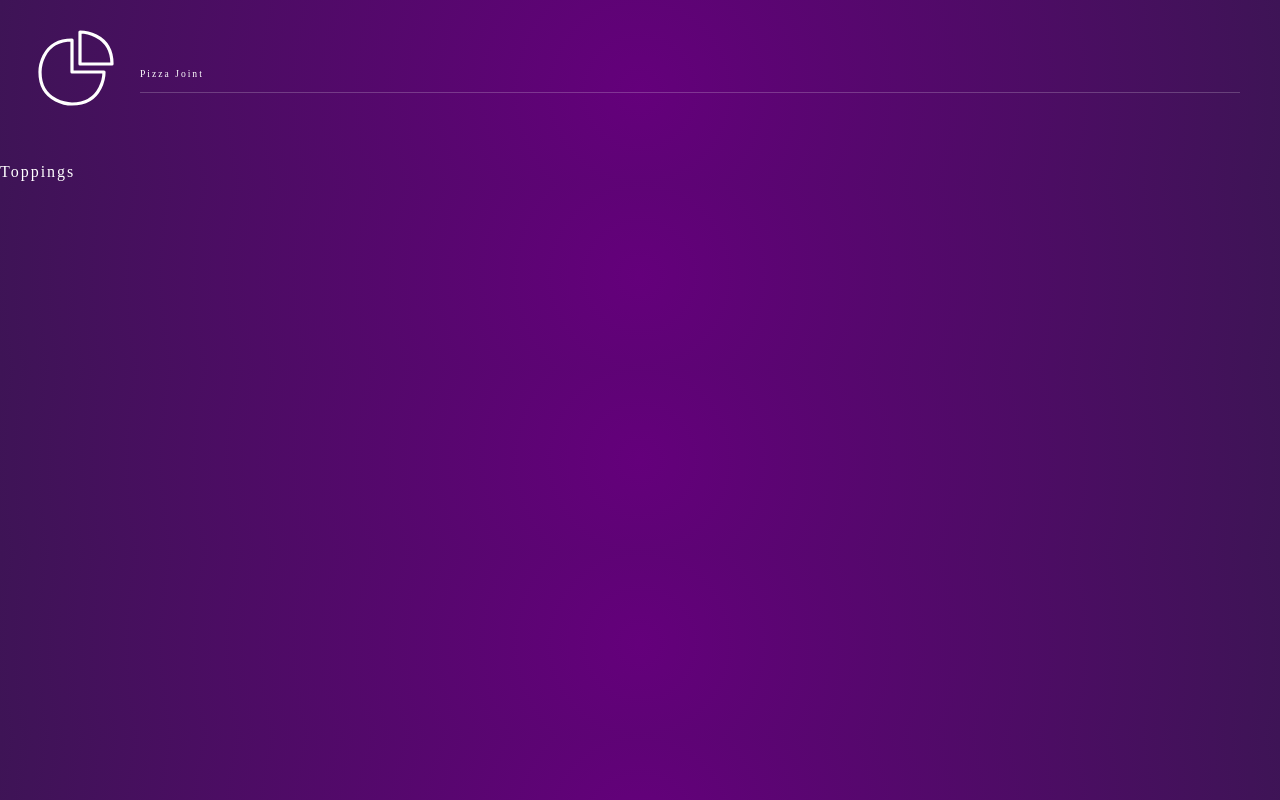
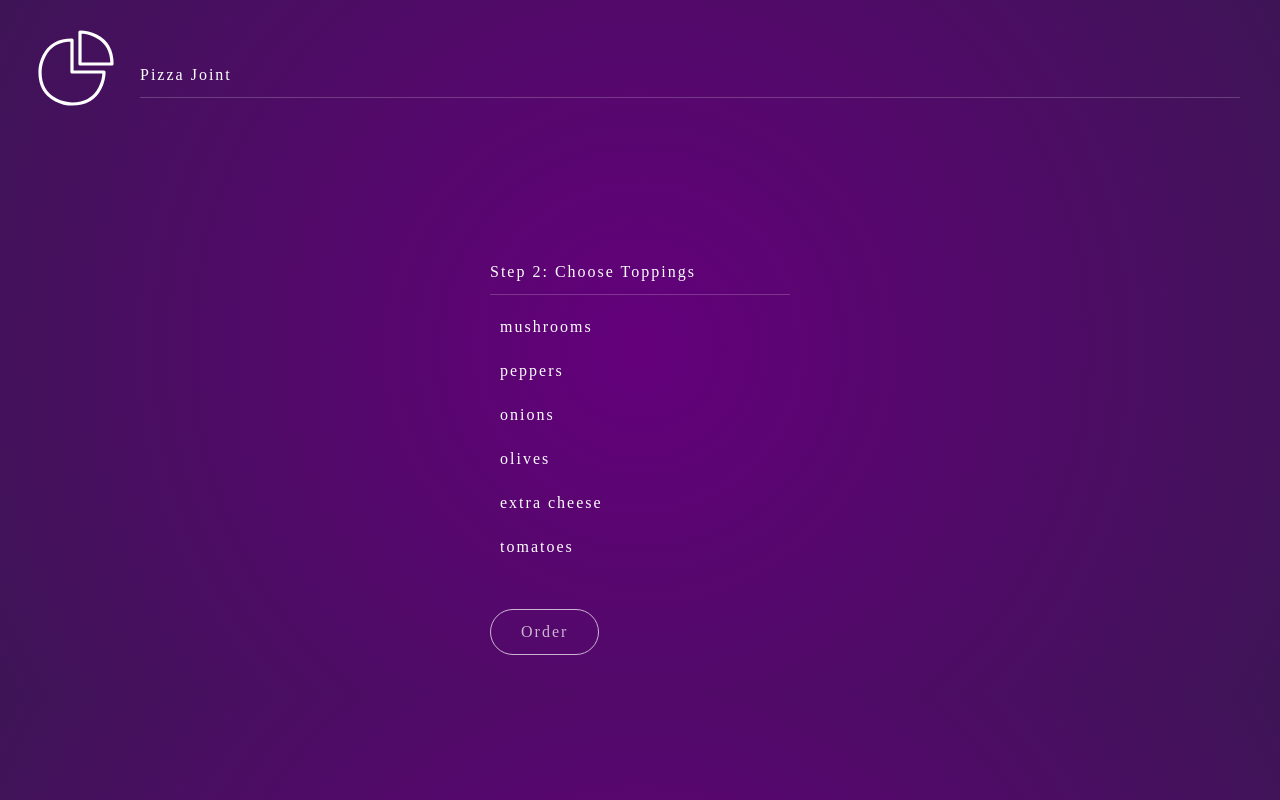
Before and after one commit to Surjendu-kar/Pizza-Joint-fm, a React (Vite) app: page /toppings in a window 1280 px wide. Built offline with nearby package versions, Linux system fonts and the light colour scheme; a web font is replaced by a local one.

Commit message:
Refactor components for pizza ordering flow: update Base, Home, Order, and Toppings components to enhance functionality and user experience. Adjust font size in index.css for better readability.

```diff
--- a/src/components/Base.tsx
+++ b/src/components/Base.tsx
@@ -1,12 +1,36 @@
+import { Link } from 'react-router-dom';
 
 type BaseProps = {
   addBase: (base: string) => void;
   pizza: { base: string; toppings: string[] };
 };
 
-function Base({ addBase, pizza }: BaseProps) {
-  console.log(addBase, pizza);
-  return <div>Base</div>;
-}
+const Base = ({ addBase, pizza }: BaseProps) => {
+  const bases = ['Classic', 'Thin & Crispy', 'Thick Crust'];
+
+  return (
+    <div className="base container">
+      <h3>Step 1: Choose Your Base</h3>
+      <ul>
+        {bases.map((base) => {
+          let spanClass = pizza.base === base ? 'active' : '';
+          return (
+            <li key={base} onClick={() => addBase(base)}>
+              <span className={spanClass}>{base}</span>
+            </li>
+          );
+        })}
+      </ul>
+
+      {pizza.base && (
+        <div className="next">
+          <Link to="/toppings">
+            <button>Next</button>
+          </Link>
+        </div>
+      )}
+    </div>
+  );
+};
 
 export default Base;
--- a/src/components/Home.tsx
+++ b/src/components/Home.tsx
@@ -1,5 +1,14 @@
-function Home() {
-  return <div>Home</div>;
-}
+import { Link } from 'react-router-dom';
+
+const Home = () => {
+  return (
+    <div className="home container">
+      <h2>Welcome to Pizza Joint</h2>
+      <Link to="/base">
+        <button>Create Your Pizza</button>
+      </Link>
+    </div>
+  );
+};
 
 export default Home;
--- a/src/components/Order.tsx
+++ b/src/components/Order.tsx
@@ -1,12 +1,17 @@
-import React from 'react';
-
 type OrderProps = {
   pizza: { base: string; toppings: string[] };
 };
 
 function Order({ pizza }: OrderProps) {
-  console.log(pizza);
-  return <div>Order</div>;
+  return (
+    <div className="container order">
+      <h2>Thank you for your order :)</h2>
+      <p>You ordered a {pizza.base} pizza with:</p>
+      {pizza.toppings.map((topping) => (
+        <div key={topping}>{topping}</div>
+      ))}
+    </div>
+  );
 }
 
 export default Order;
--- a/src/components/Toppings.tsx
+++ b/src/components/Toppings.tsx
@@ -1,3 +1,4 @@
+import { Link } from "react-router-dom";
 
 type ToppingsProps = {
   addTopping: (topping: string) => void;
@@ -5,8 +6,33 @@ type ToppingsProps = {
 };
 
 function Toppings({ addTopping, pizza }: ToppingsProps) {
-  console.log(addTopping, pizza);
-  return <div>Toppings</div>;
+  let toppings = [
+    'mushrooms',
+    'peppers',
+    'onions',
+    'olives',
+    'extra cheese',
+    'tomatoes',
+  ];
+  return (
+    <div className="toppings container">
+      <h3>Step 2: Choose Toppings</h3>
+      <ul>
+        {toppings.map((topping) => {
+          let spanClass = pizza.toppings.includes(topping) ? 'active' : '';
+          return (
+            <li key={topping} onClick={() => addTopping(topping)}>
+              <span className={spanClass}>{topping}</span>
+            </li>
+          );
+        })}
+      </ul>
+
+      <Link to="/order">
+        <button>Order</button>
+      </Link>
+    </div>
+  );
 }
 
 export default Toppings;
--- a/src/index.css
+++ b/src/index.css
@@ -77,7 +77,7 @@ header {
 header .title {
   flex-grow: 1;
   margin-left: 20px;
-  font-size: 0.6em;
+  font-size: 1em;
 }
 header h1 {
   border-bottom: 1px solid rgba(255, 255, 255, 0.2);
```
